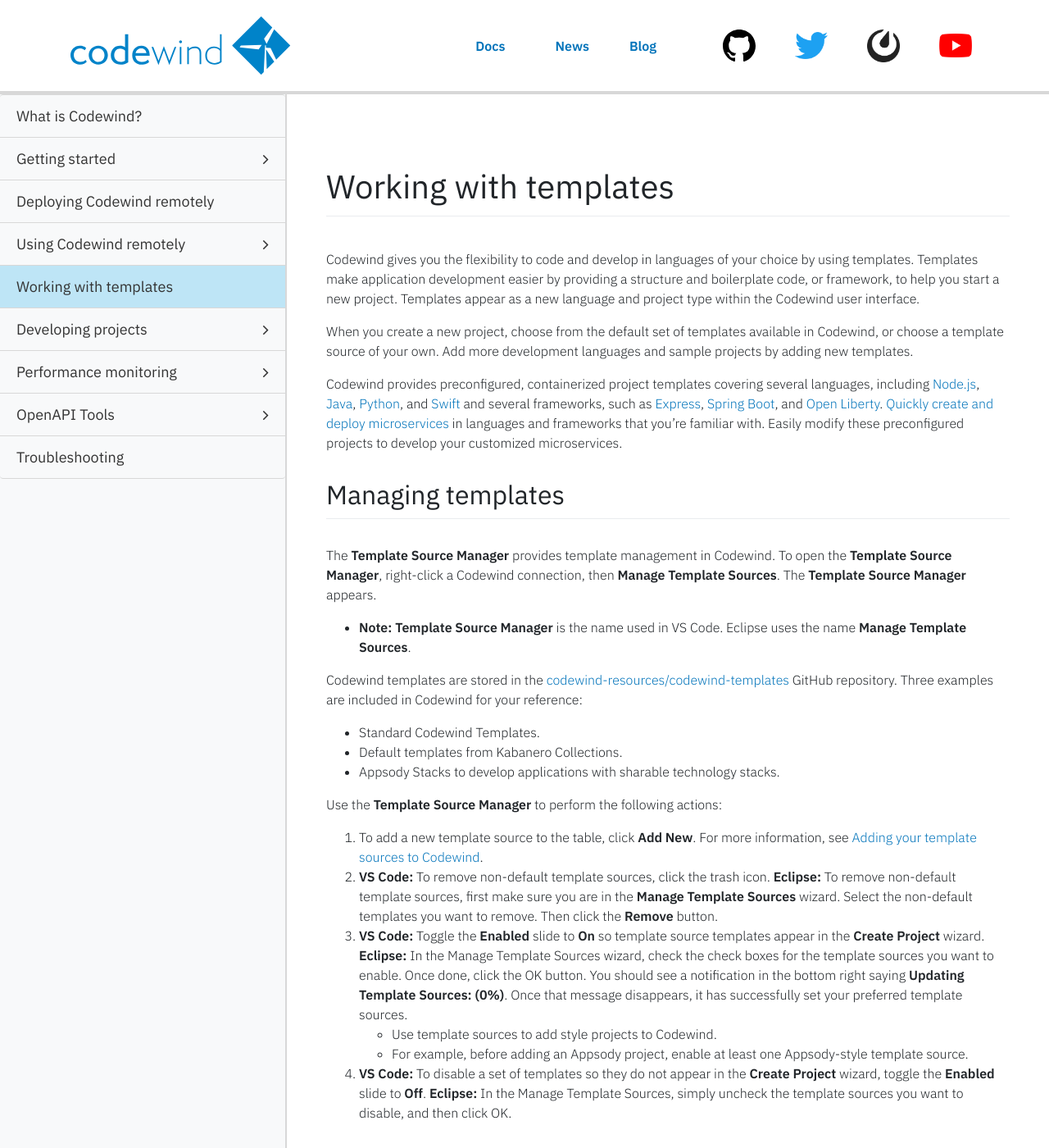
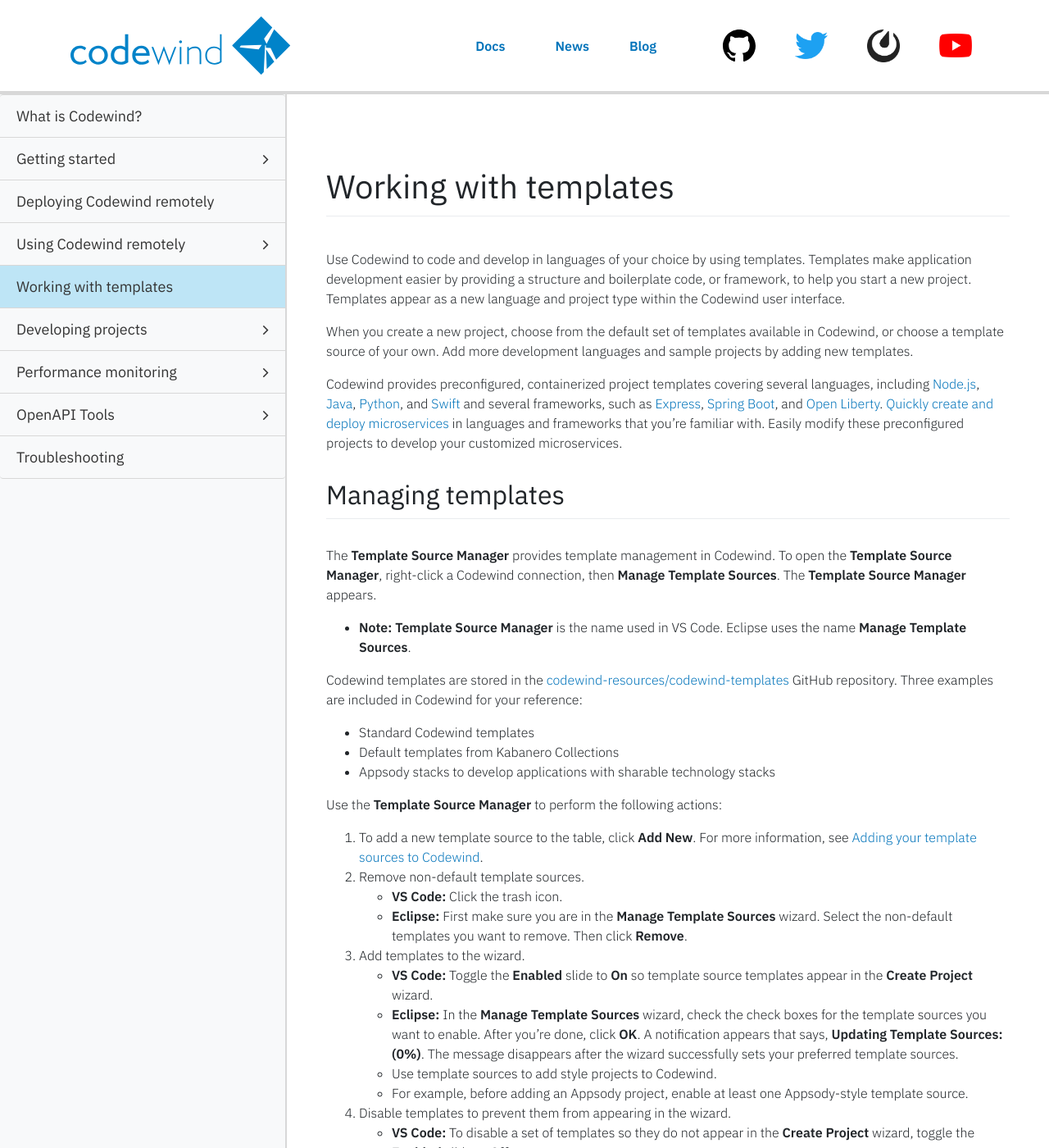
Before and after one commit to eclipse-archived/codewind-docs, a Jekyll site: the page built from docs/_documentations/workingwithtemplates.md, in a window 1280 px wide and 1400 px high. Shown: the whole window at 82% size. Built offline with Jekyll 4.4.1, drawn with Linux system fonts in a browser that asks for light colours; nearby versions of some CDN libraries; comment, search, counter and statistics services are not loaded; some of the changed text lies outside the part shown.

Commit message:
Fixing formatting, corrections to text
Signed-off-by: Sarah Ishida <sishida@us.ibm.com>

```diff
--- a/docs/_documentations/workingwithtemplates.md
+++ b/docs/_documentations/workingwithtemplates.md
@@ -10,7 +10,7 @@ type: document
 
 # Working with templates
 
-Codewind gives you the flexibility to code and develop in languages of your choice by using templates. Templates make application development easier by providing a structure and boilerplate code, or framework, to help you start a new project. Templates appear as a new language and project type within the Codewind user interface.
+Use Codewind to code and develop in languages of your choice by using templates. Templates make application development easier by providing a structure and boilerplate code, or framework, to help you start a new project. Templates appear as a new language and project type within the Codewind user interface.
 
 When you create a new project, choose from the default set of templates available in Codewind, or choose a template source of your own. Add more development languages and sample projects by adding new templates.
 
@@ -24,21 +24,24 @@ The **Template Source Manager** provides template management in Codewind. To ope
 
 Codewind templates are stored in the [codewind-resources/codewind-templates](https://github.com/codewind-resources/codewind-templates)
 GitHub repository. Three examples are included in Codewind for your reference:
-* Standard Codewind Templates.
-* Default templates from Kabanero Collections.
-* Appsody Stacks to develop applications with sharable technology stacks.
+* Standard Codewind templates
+* Default templates from Kabanero Collections
+* Appsody stacks to develop applications with sharable technology stacks
 
 Use the **Template Source Manager** to perform the following actions:
 
 1. To add a new template source to the table, click **Add New**. For more information, see [Adding your template sources to Codewind](#adding-your-template-sources-to-codewind).
-2. **VS Code:** To remove non-default template sources, click the trash icon.
-   **Eclipse:** To remove non-default template sources, first make sure you are in the **Manage Template Sources** wizard. Select the non-default templates you want to remove. Then click the **Remove** button.
-3. **VS Code:** Toggle the **Enabled** slide to **On** so template source templates appear in the **Create Project** wizard.
-   **Eclipse:** In the Manage Template Sources wizard, check the check boxes for the template sources you want to enable. Once done, click the OK button. You should see a notification in the bottom right saying **Updating Template Sources: (0%)**. Once that message disappears, it has successfully set your preferred template sources.
-   * Use template sources to add style projects to Codewind.
-   * For example, before adding an Appsody project, enable at least one Appsody-style template source.
-4. **VS Code:** To disable a set of templates so they do not appear in the **Create Project** wizard, toggle the **Enabled** slide to **Off**.
-   **Eclipse:** In the Manage Template Sources, simply uncheck the template sources you want to disable, and then click OK.
+2. Remove non-default template sources.
+   - **VS Code:** Click the trash icon.
+   - **Eclipse:** First make sure you are in the **Manage Template Sources** wizard. Select the non-default templates you want to remove. Then click **Remove**.
+3. Add templates to the wizard.
+   - **VS Code:** Toggle the **Enabled** slide to **On** so template source templates appear in the **Create Project** wizard.
+   - **Eclipse:** In the **Manage Template Sources** wizard, check the check boxes for the template sources you want to enable. After you're done, click **OK**. A notification appears that says, **Updating Template Sources: (0%)**. The message disappears after the wizard successfully sets your preferred template sources.
+   - Use template sources to add style projects to Codewind.
+   - For example, before adding an Appsody project, enable at least one Appsody-style template source.
+4. Disable templates to prevent them from appearing in the wizard.
+   - **VS Code:** To disable a set of templates so they do not appear in the **Create Project** wizard, toggle the **Enabled** slide to **Off**.
+   - **Eclipse:** In **Manage Template Sources**, deselect the template sources you want to disable and click **OK**.
 
 ## Creating your own templates
 
@@ -78,7 +81,9 @@ Add your own template sources to use in the **Template Source Manager**.
 
 Add your template sources to Codewind with the **Template Source Manager**.
 
-1. **VS Code:** In the **Template Source Manager**, click **Add New**.
-   **Eclipse:** Right-click the connection in the Codewind Explorer view and select **Manage Template Sources...**. After the **Manage Template Sources** wizard appears, click **Add...**.
-2. **VS Code:** Enter the URL to your template source `index` file and click **Enter** to confirm.
-   **Eclipse:** Fill in the fields for **URL**, **Name**, and **Description**. Click **OK** when you're done.
+1. Add the template.
+   - **VS Code:** In the **Template Source Manager**, click **Add New**.
+   - **Eclipse:** Right-click the connection in the Codewind Explorer view and select **Manage Template Sources...**. After the **Manage Template Sources** wizard appears, click **Add...**.
+2. Enter the URL and any other information.
+   - **VS Code:** Enter the URL to your template source `index` file and click **Enter** to confirm.
+   - **Eclipse:** Fill in the fields for **URL**, **Name**, and **Description**. Click **OK** when you're done.
```
